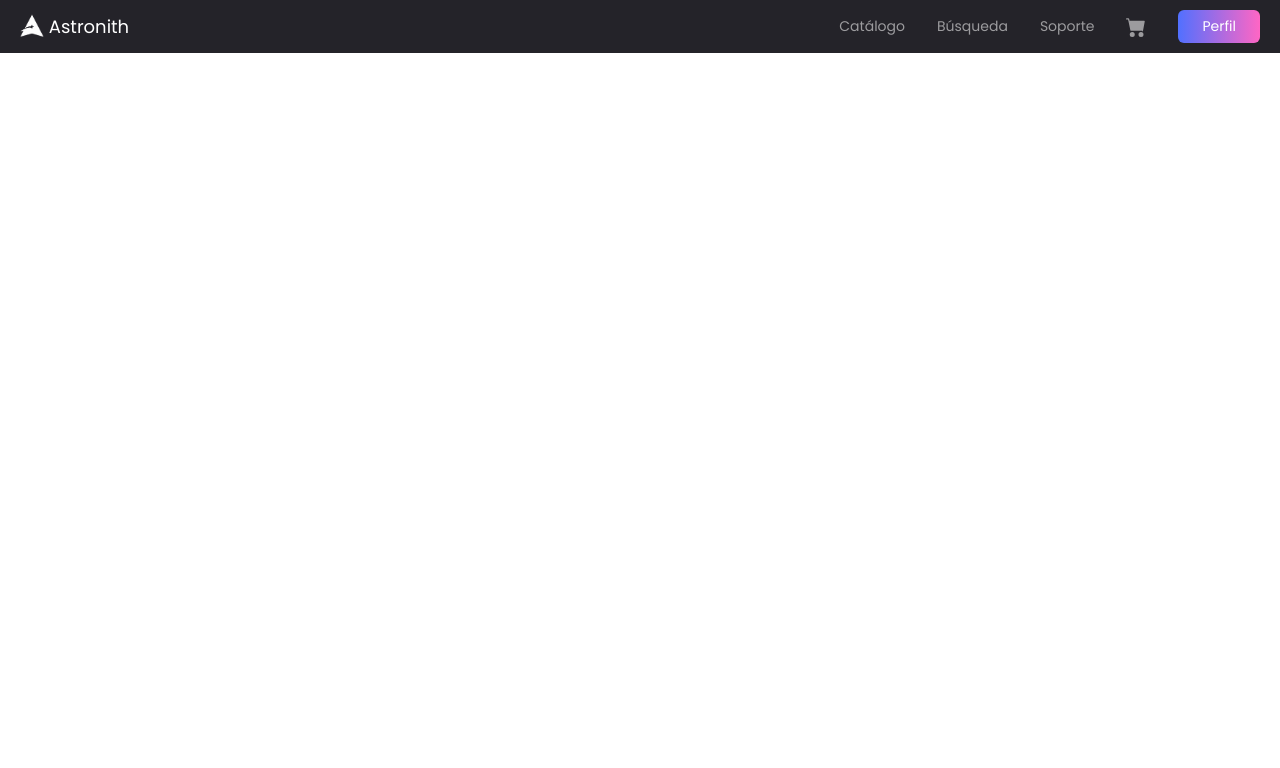
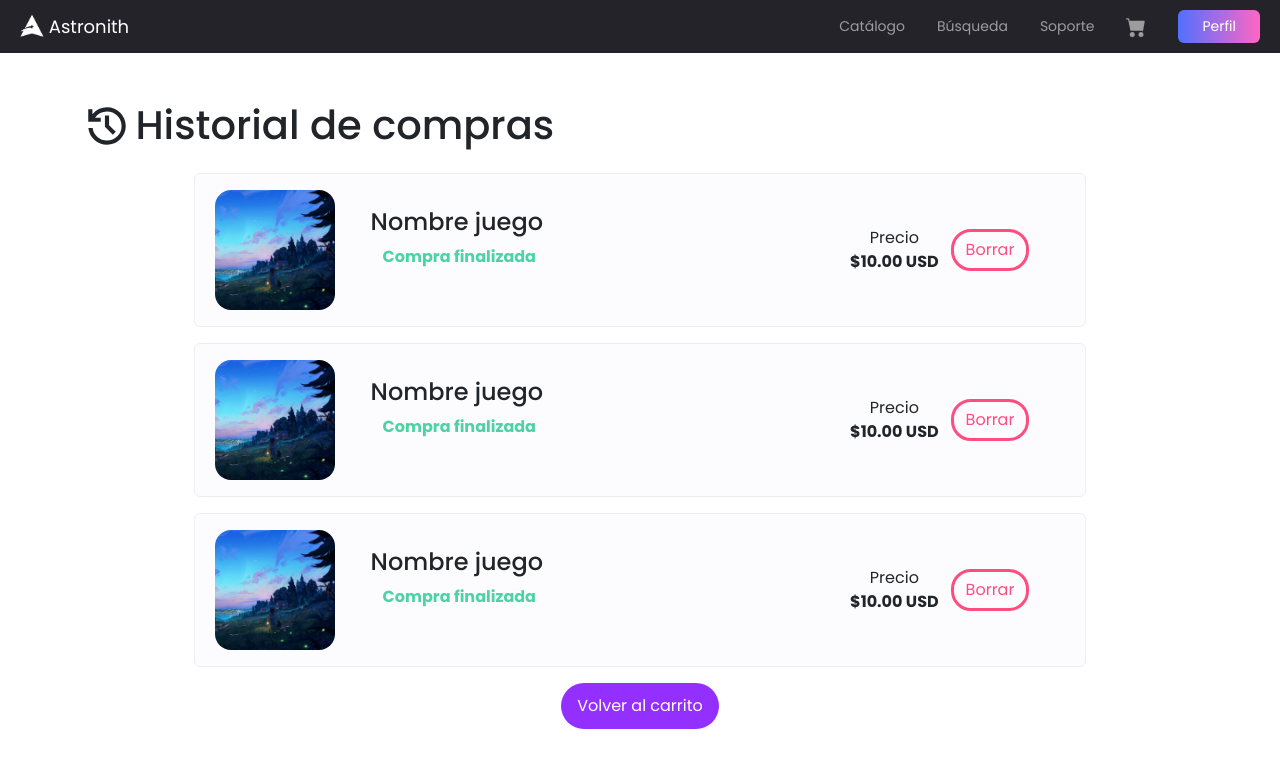
Before and after one commit to IEVN1002-22002268/AstrositeAngular, an Angular app: page /historial in a window 1280 px wide. Before the commit this address led to /. Shown: the top 768 px of the page. Built offline with nearby package versions, Linux system fonts and the light colour scheme.

Commit message:
Carrito y Historial compras
Vista HTML del modulo del carrito y del historial de compras

```diff
--- a/src/app/app.routes.ts
+++ b/src/app/app.routes.ts
@@ -6,6 +6,7 @@ import { CambiarContrasennaComponent } from './cambiar-contrasenna/cambiar-contr
 import { ReporteSoporteTecComponent } from './reporte-soporte-tec/reporte-soporte-tec.component';
 import { UsuariosBloqueadosComponent } from './usuarios-bloqueados/usuarios-bloqueados.component';
 import { CarritoComponent } from './carrito/carrito.component';
+import { HistorialComprasComponent } from './historial-compras/historial-compras.component';
 
 export const routes: Routes = [
   {
@@ -36,6 +37,10 @@ export const routes: Routes = [
     path: 'carrito',
     component: CarritoComponent
   },
+  {
+    path: 'historial',
+    component: HistorialComprasComponent
+  },
   // (Opcional) Si entran a la raíz, redirigir al catálogo o a donde quieras
   { path: '', redirectTo: 'catalogo', pathMatch: 'full' }
 ];
--- a/src/app/carrito/carrito.component.css
+++ b/src/app/carrito/carrito.component.css
@@ -36,3 +36,10 @@
 .game-card{
   width: 60%;
 }
+
+.btn-pagar{
+    background-color: #12E0D5;
+    border-radius: 30px;
+    color: #ffffff;
+    padding: 5px 30px;
+}
--- a/src/app/carrito/carrito.component.html
+++ b/src/app/carrito/carrito.component.html
@@ -41,11 +41,31 @@
                 </div>
             </div>
 
-            <div class="card pe-1 ps-1 ms-5 mb-3 col-4" style="background-color: #fcfcff; border-color: #efedf4; ">
+            <div class="card pe-1 ps-1 ms-5 mb-3 col-4" style="background-color: #fcfcff; border-color: #efedf4; margin-top: -25vh; ">
                 <div class="card-body d-flex align-items-center p-3">
                   <div class="flex-grow-1 ms-5">
-                        <div class="d-flex align-items-center flex-wrap row mb-3">
-                            <h5 class="card-title mb-0 p-0">Resumen compra</h5>
+                        <div class="d-flex align-items-center flex-wrap row mb-3 pe-5">
+                            <h5 class="card-title mb-4 mt-4 p-0">Resumen compra</h5>
+                            <div class="row">
+                              <div class="col-6">Subtotal:</div>
+                              <div class="col-6 fw-bold">$30.00 USD</div>
+                            </div>
+                            <div class="row">
+                              <div class="col-6">Descuentos:</div>
+                              <div class="col-6 fw-bold">- 0.00$ </div>
+                            </div>
+                            <div class="row mb-3">
+                              <div class="col-6">Cantidad:</div>
+                              <div class="col-6 fw-bold">3</div>
+                            </div>
+                            <hr>
+                            <div class="row">
+                              <div class="col-6">Total a pagar:</div>
+                              <div class="col-6 fw-bold">$30.00 USD</div>
+                            </div>
+                            <div class="d-flex mt-3">
+                              <button type="button" class="btn btn-pagar mx-auto">Pagar</button>
+                            </div>
                         </div>
 
                     </div>
--- /dev/null
+++ b/src/app/historial-compras/historial-compras.component.css
@@ -0,0 +1,30 @@
+
+.game-card{
+  margin-left: 10%;
+  width: 80%;
+}
+
+.text-verde{
+  color: #4DD3A3;
+  font-weight: bold;
+}
+
+.btn-borrar{
+    background-color: #f3ecff00;
+    border-radius: 20px;
+    border-color: #FF4D7F;
+    color: #FF4D7F;
+    border-width: 3px;
+    /* font-size: 14px; */
+}
+
+.btn-borrar:hover{
+    background-color: #ff4d7f2a;
+}
+
+.btn-volver{
+    background-color: #932FFF;
+    border-radius: 30px;
+    color: #ffffff;
+    padding: 10px 15px;
+}
--- /dev/null
+++ b/src/app/historial-compras/historial-compras.component.html
@@ -0,0 +1,49 @@
+<div class="container mb-5">
+    <div class="row align-items-center">
+        <div class="col-12 col-md-7 mt-5 mb-3 row">
+            <div class="col-1">
+              <svg xmlns="http://www.w3.org/2000/svg" height="50px" viewBox="0 -960 960 960" width="50px" fill="#212529">
+                <path d="M480-120q-138 0-240.5-91.5T122-440h82q14 104 92.5 172T480-200q117 0 198.5-81.5T760-480q0-117-81.5-198.5T480-760q-69 0-129 32t-101 88h110v80H120v-240h80v94q51-64 124.5-99T480-840q75 0 140.5 28.5t114 77q48.5 48.5 77 114T840-480q0 75-28.5 140.5t-77 114q-48.5 48.5-114 77T480-120Zm112-192L440-464v-216h80v184l128 128-56 56Z"/>
+              </svg>
+            </div>
+            <div class="col">
+              <h1 class="">Historial de compras</h1>
+            </div>
+        </div>
+
+        <div class="" >
+            <div class="card pe-1 ps-1 mb-3 game-card col-6" style="background-color: #fcfcff; border-color: #efedf4;" *ngFor="let item of listaHistorial">
+                <div class="card-body d-flex align-items-center p-3">
+                    <img src="/wall-nat.jpg" alt="game_image" class="img-fluid"
+                                style="border-radius: 1rem; height: 15vh;">
+                    <div class="flex-grow-1 ms-5">
+                        <div class="d-flex align-items-center flex-wrap row mb-3">
+                            <h4 class="card-title mb-0 mt-2 p-0">Nombre juego</h4>
+                            <p class="mt-2 text-verde">Compra finalizada</p>
+                        </div>
+
+
+                    </div>
+                    <div class="d-flex gap-2">
+                        <div class="container me-6">
+                          <div class="row justify-content-center">Precio</div>
+                          <div class="row fw-bold"> $10.00 USD </div>
+                        </div>
+                    </div>
+
+                    <div class="d-flex gap-2">
+                        <div class="container me-4">
+                          <button type="button" class="btn btn-borrar">Borrar</button>
+                        </div>
+                    </div>
+                </div>
+            </div>
+
+            <div class="d-flex">
+              <button type="button" class="btn btn-volver mx-auto">Volver al carrito</button>
+            </div>
+
+        </div>
+
+    </div>
+</div>
--- /dev/null
+++ b/src/app/historial-compras/historial-compras.component.ts
@@ -0,0 +1,11 @@
+import { Component } from '@angular/core';
+import { CommonModule } from '@angular/common';
+@Component({
+  selector: 'app-historial-compras',
+  imports: [CommonModule],
+  templateUrl: './historial-compras.component.html',
+  styleUrl: './historial-compras.component.css'
+})
+export class HistorialComprasComponent {
+  listaHistorial = [1, 2, 3]
+}
```
Also changed, not shown: 1 other file (tests, documents, lock files or other folders).
